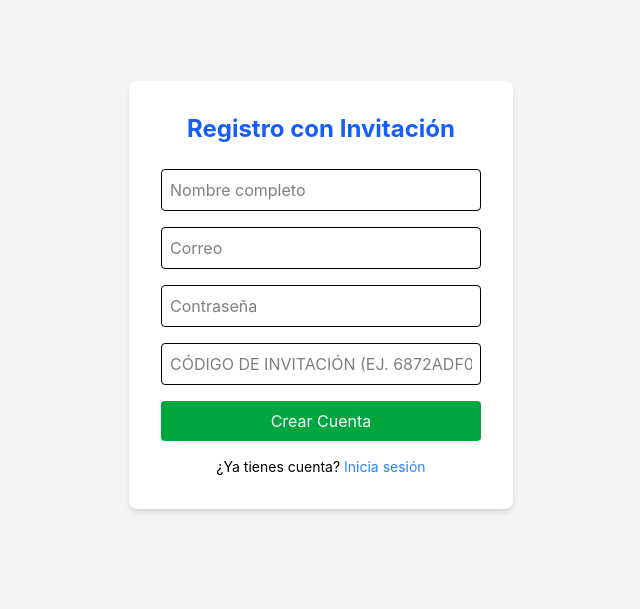
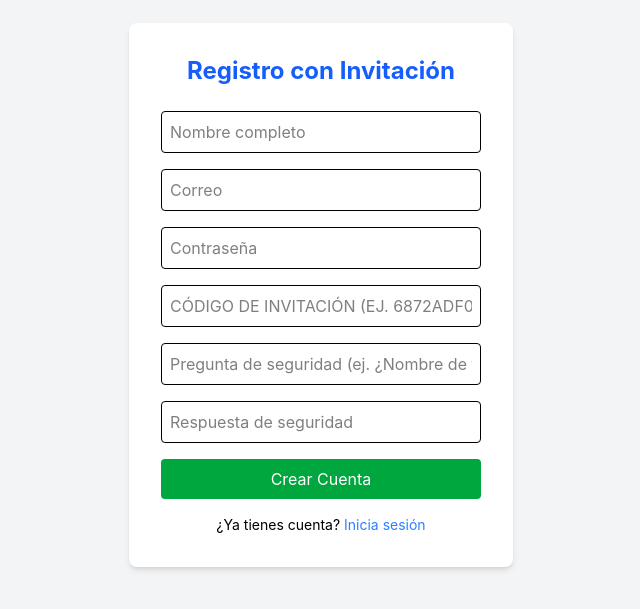
Before and after one commit to jelvisphuamans12/red_social, a React (Vite) app in the folder frontend/: page /register in a window 1280 px wide. Shown: the part 105-714 px from the top of the page, without its empty margins (319-959 px from the left). Built offline with nearby package versions, Linux system fonts and the light colour scheme; no server answers.

Commit message:
feat: agregar pregunta y respuesta de seguridad en registro

```diff
--- a/frontend/src/pages/Register.tsx
+++ b/frontend/src/pages/Register.tsx
@@ -1,39 +1,122 @@
-import { useState } from 'react';
-import { useNavigate, Link } from 'react-router-dom';
-import { api } from '../api/client';
-import { useAuthStore } from '../store/authStore';
-import toast from 'react-hot-toast';
+import { useState } from "react";
+import { useNavigate, Link } from "react-router-dom";
+import { api } from "../api/client";
+import { useAuthStore } from "../store/authStore";
+import toast from "react-hot-toast";
 
 export default function Register() {
-  const [name, setName] = useState('');
-  const [email, setEmail] = useState('');
-  const [password, setPassword] = useState('');
-  const [inviteCode, setInviteCode] = useState('');
+  const [name, setName] = useState("");
+  const [email, setEmail] = useState("");
+  const [password, setPassword] = useState("");
+  const [inviteCode, setInviteCode] = useState("");
+  const [securityQuestion, setSecurityQuestion] = useState("");
+  const [securityAnswer, setSecurityAnswer] = useState("");
   const navigate = useNavigate();
   const login = useAuthStore((state) => state.login);
 
   const handleSubmit = async (e: React.FormEvent) => {
     e.preventDefault();
+
+    const trimmedQuestion = securityQuestion.trim();
+    const trimmedAnswer = securityAnswer.trim();
+
+    if (
+      (trimmedQuestion && !trimmedAnswer) ||
+      (!trimmedQuestion && trimmedAnswer)
+    ) {
+      toast.error("Completa tanto la pregunta como la respuesta de seguridad.");
+      return;
+    }
+
     try {
-      const res = await api.post('/auth/register', { name, email, password, inviteCode });
+      const payload: Record<string, string> = {
+        name,
+        email,
+        password,
+        inviteCode,
+      };
+
+      if (trimmedQuestion && trimmedAnswer) {
+        payload.securityQuestion = trimmedQuestion;
+        payload.securityAnswer = trimmedAnswer;
+      }
+
+      const res = await api.post("/auth/register", payload);
       login(res.data.user, res.data.token);
-      toast.success('¡Cuenta creada con éxito!');
-      navigate('/');
+      toast.success("¡Cuenta creada con éxito!");
+      navigate("/");
     } catch (error: any) {
-      toast.error(error.response?.data?.error || 'Error al registrarse');
+      toast.error(error.response?.data?.error || "Error al registrarse");
     }
   };
 
   return (
     <div className="min-h-screen flex items-center justify-center bg-gray-100">
-      <form onSubmit={handleSubmit} className="bg-white p-8 rounded-lg shadow-md w-96">
-        <h2 className="text-2xl font-bold text-center text-blue-600 mb-6">Registro con Invitación</h2>
-        <input type="text" placeholder="Nombre completo" value={name} onChange={(e) => setName(e.target.value)} className="w-full p-2 mb-4 border rounded" required />
-        <input type="email" placeholder="Correo" value={email} onChange={(e) => setEmail(e.target.value)} className="w-full p-2 mb-4 border rounded" required />
-        <input type="password" placeholder="Contraseña" value={password} onChange={(e) => setPassword(e.target.value)} className="w-full p-2 mb-4 border rounded" required />
-        <input type="text" placeholder="Código de invitación (ej. 6872ADF0)" value={inviteCode} onChange={(e) => setInviteCode(e.target.value)} className="w-full p-2 mb-4 border rounded uppercase" required />
-        <button type="submit" className="w-full bg-green-600 text-white p-2 rounded hover:bg-green-700 transition">Crear Cuenta</button>
-        <p className="text-sm text-center mt-4">¿Ya tienes cuenta? <Link to="/login" className="text-blue-500 hover:underline">Inicia sesión</Link></p>
+      <form
+        onSubmit={handleSubmit}
+        className="bg-white p-8 rounded-lg shadow-md w-96"
+      >
+        <h2 className="text-2xl font-bold text-center text-blue-600 mb-6">
+          Registro con Invitación
+        </h2>
+        <input
+          type="text"
+          placeholder="Nombre completo"
+          value={name}
+          onChange={(e) => setName(e.target.value)}
+          className="w-full p-2 mb-4 border rounded"
+          required
+        />
+        <input
+          type="email"
+          placeholder="Correo"
+          value={email}
+          onChange={(e) => setEmail(e.target.value)}
+          className="w-full p-2 mb-4 border rounded"
+          required
+        />
+        <input
+          type="password"
+          placeholder="Contraseña"
+          value={password}
+          onChange={(e) => setPassword(e.target.value)}
+          className="w-full p-2 mb-4 border rounded"
+          required
+        />
+        <input
+          type="text"
+          placeholder="Código de invitación (ej. 6872ADF0)"
+          value={inviteCode}
+          onChange={(e) => setInviteCode(e.target.value)}
+          className="w-full p-2 mb-4 border rounded uppercase"
+          required
+        />
+        <input
+          type="text"
+          placeholder="Pregunta de seguridad (ej. ¿Nombre de tu primera mascota?)"
+          value={securityQuestion}
+          onChange={(e) => setSecurityQuestion(e.target.value)}
+          className="w-full p-2 mb-4 border rounded"
+        />
+        <input
+          type="text"
+          placeholder="Respuesta de seguridad"
+          value={securityAnswer}
+          onChange={(e) => setSecurityAnswer(e.target.value)}
+          className="w-full p-2 mb-4 border rounded"
+        />
+        <button
+          type="submit"
+          className="w-full bg-green-600 text-white p-2 rounded hover:bg-green-700 transition"
+        >
+          Crear Cuenta
+        </button>
+        <p className="text-sm text-center mt-4">
+          ¿Ya tienes cuenta?{" "}
+          <Link to="/login" className="text-blue-500 hover:underline">
+            Inicia sesión
+          </Link>
+        </p>
       </form>
     </div>
   );
```
